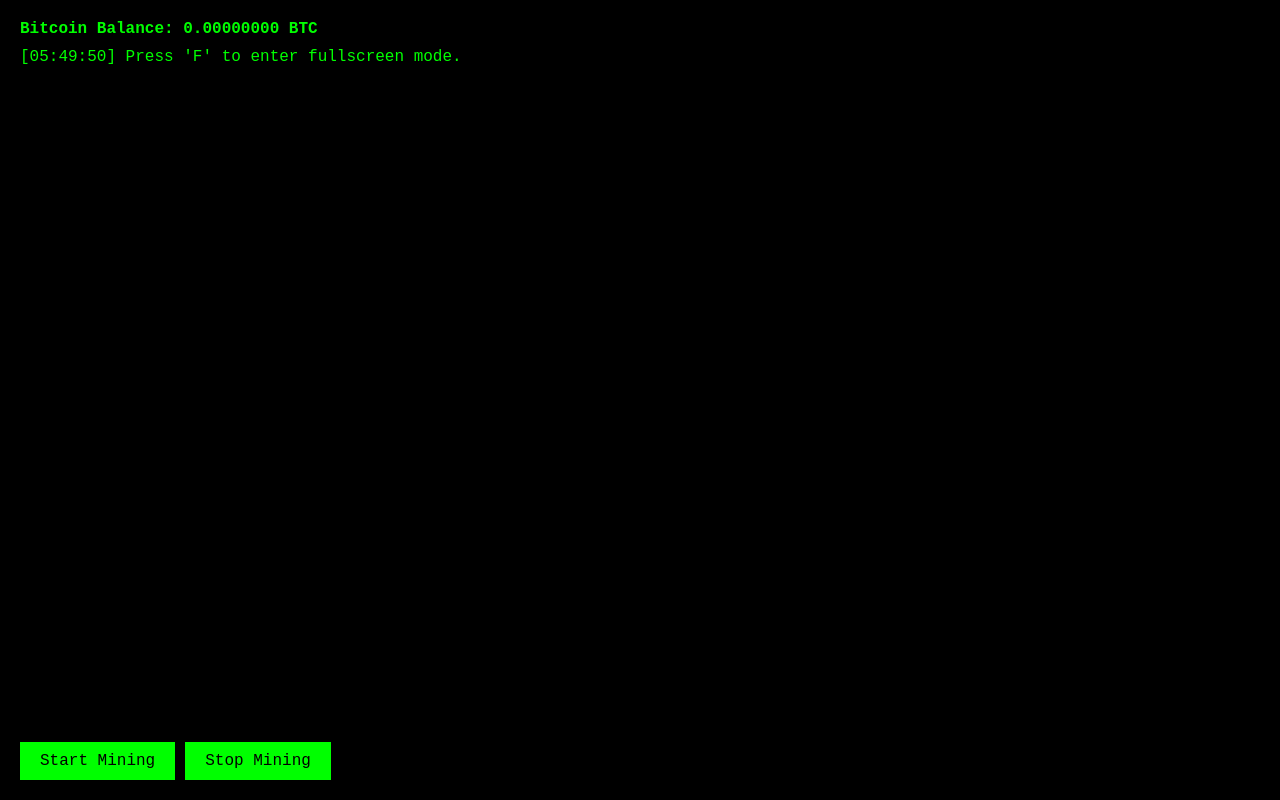
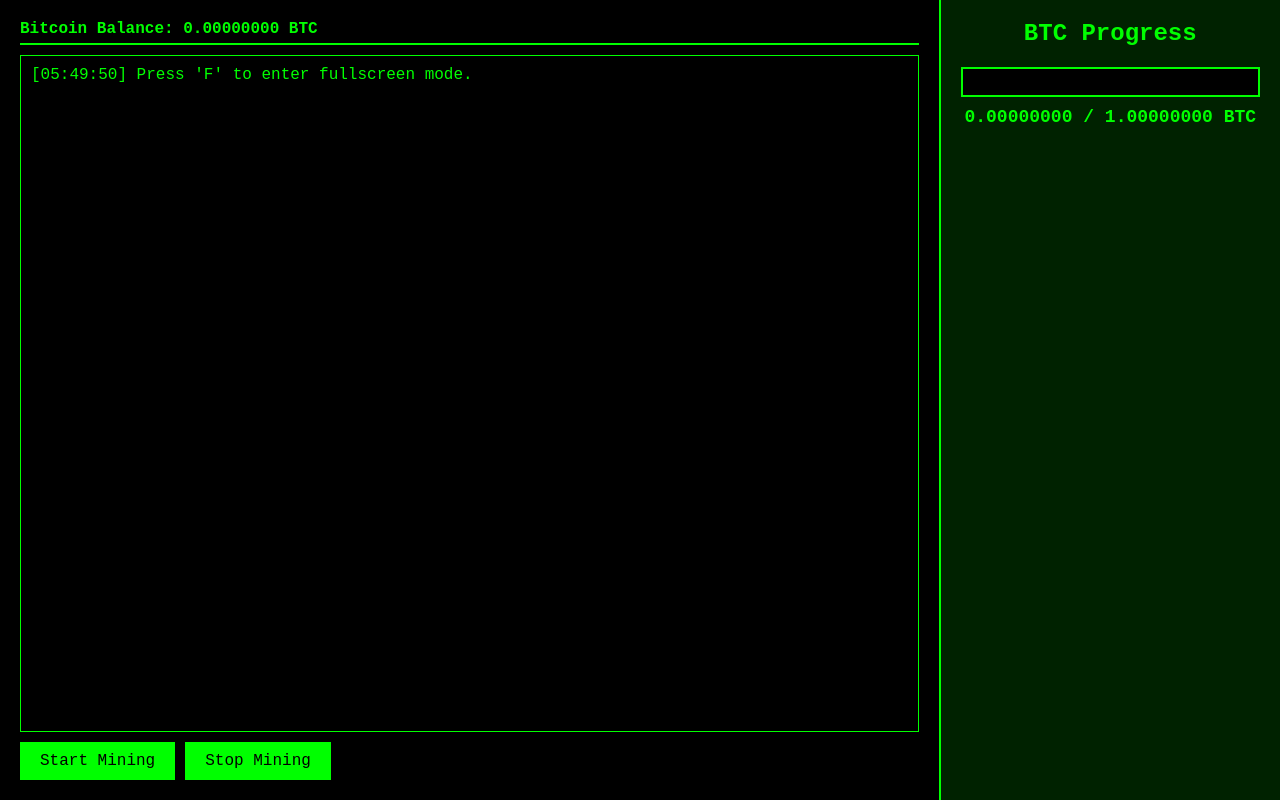
Before and after one commit to NovaPrint3D/crypto, a plain HTML site: page index.html in a window 1280 px wide. Drawn offline with Linux system fonts and the light colour scheme.

Commit message:
Update index.html

```diff
--- a/index.html
+++ b/index.html
@@ -18,34 +18,44 @@
             font-size: 16px;
             overflow: hidden;
             display: flex;
-            align-items: center;
-            justify-content: center;
             height: 100vh;
         }
 
-        .terminal {
+        .container {
+            display: flex;
             width: 100%;
             height: 100%;
-            padding: 20px;
+        }
+
+        .terminal {
+            flex: 3;
             display: flex;
             flex-direction: column;
-            justify-content: space-between;
+            padding: 20px;
+            border-right: 2px solid #00ff00;
         }
 
         .log {
             flex-grow: 1;
             overflow-y: auto;
             white-space: pre-wrap;
+            background: rgba(0, 0, 0, 0.8);
+            padding: 10px;
+            border: 1px solid #00ff00;
+            height: 100%;
         }
 
         .stats {
             font-weight: bold;
             margin-bottom: 10px;
+            border-bottom: 2px solid #00ff00;
+            padding-bottom: 5px;
         }
 
         .controls {
             display: flex;
             gap: 10px;
+            margin-top: 10px;
         }
 
         button {
@@ -60,9 +70,43 @@
         button:hover {
             background: #00cc00;
         }
+
+        .side-app {
+            flex: 1;
+            display: flex;
+            flex-direction: column;
+            align-items: center;
+            padding: 20px;
+            background: #002200;
+            text-align: center;
+        }
+
+        .progress-bar {
+            width: 100%;
+            height: 30px;
+            border: 2px solid #00ff00;
+            position: relative;
+            background: black;
+            margin-top: 20px;
+        }
+
+        .progress {
+            height: 100%;
+            width: 0%;
+            background: #00ff00;
+            transition: width 0.5s;
+        }
+
+        .btc-value {
+            margin-top: 10px;
+            font-size: 18px;
+            font-weight: bold;
+        }
     </style>
 </head>
 <body>
+    <div class="container">
+        <!-- Terminal Mining Section -->
         <div class="terminal">
             <div class="stats">
                 Bitcoin Balance: <span id="balance">0.00000000</span> BTC
@@ -74,10 +118,24 @@
             </div>
         </div>
 
+        <!-- Side App for BTC Progress -->
+        <div class="side-app">
+            <h2>BTC Progress</h2>
+            <div class="progress-bar">
+                <div class="progress" id="progress"></div>
+            </div>
+            <div class="btc-value">
+                <span id="progress-text">0.00000000 / 1.00000000 BTC</span>
+            </div>
+        </div>
+    </div>
+
     <script>
         let mining = false;
         let logElement = document.getElementById("log");
         let balanceElement = document.getElementById("balance");
+        let progressBar = document.getElementById("progress");
+        let progressText = document.getElementById("progress-text");
         let balance = 0;
 
         function logMessage(message) {
@@ -106,6 +164,11 @@
             balance += parseFloat(earned);
             balanceElement.innerText = balance.toFixed(8);
 
+            // Update progress bar
+            let progressPercentage = Math.min((balance / 1) * 100, 100);
+            progressBar.style.width = progressPercentage + "%";
+            progressText.innerText = balance.toFixed(8) + " / 1.00000000 BTC";
+
             logMessage(`Mining block... Hashrate: ${hashRate} H/s | Earned: ${earned} BTC`);
 
             setTimeout(mine, Math.random() * 1000 + 500);
```
Lines whose indentation alone changed are shown as unchanged.
